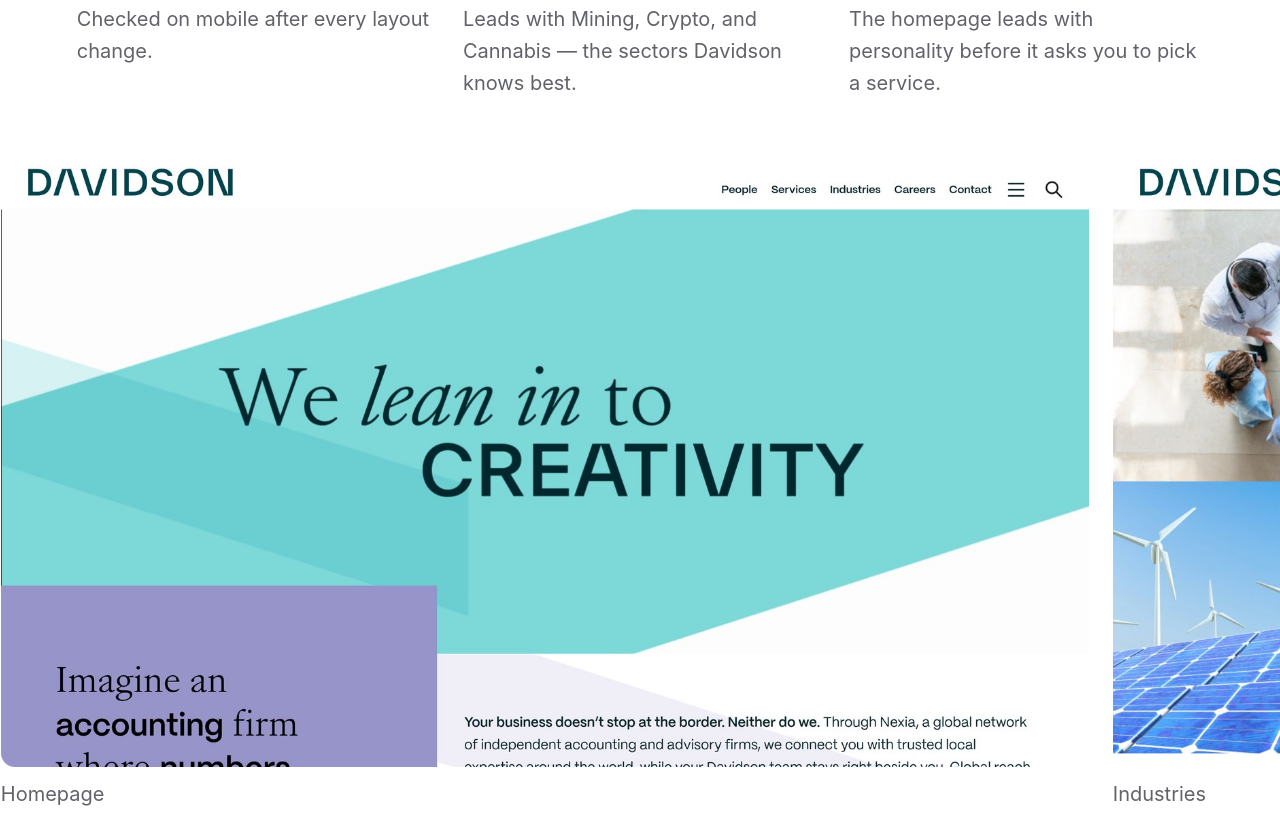
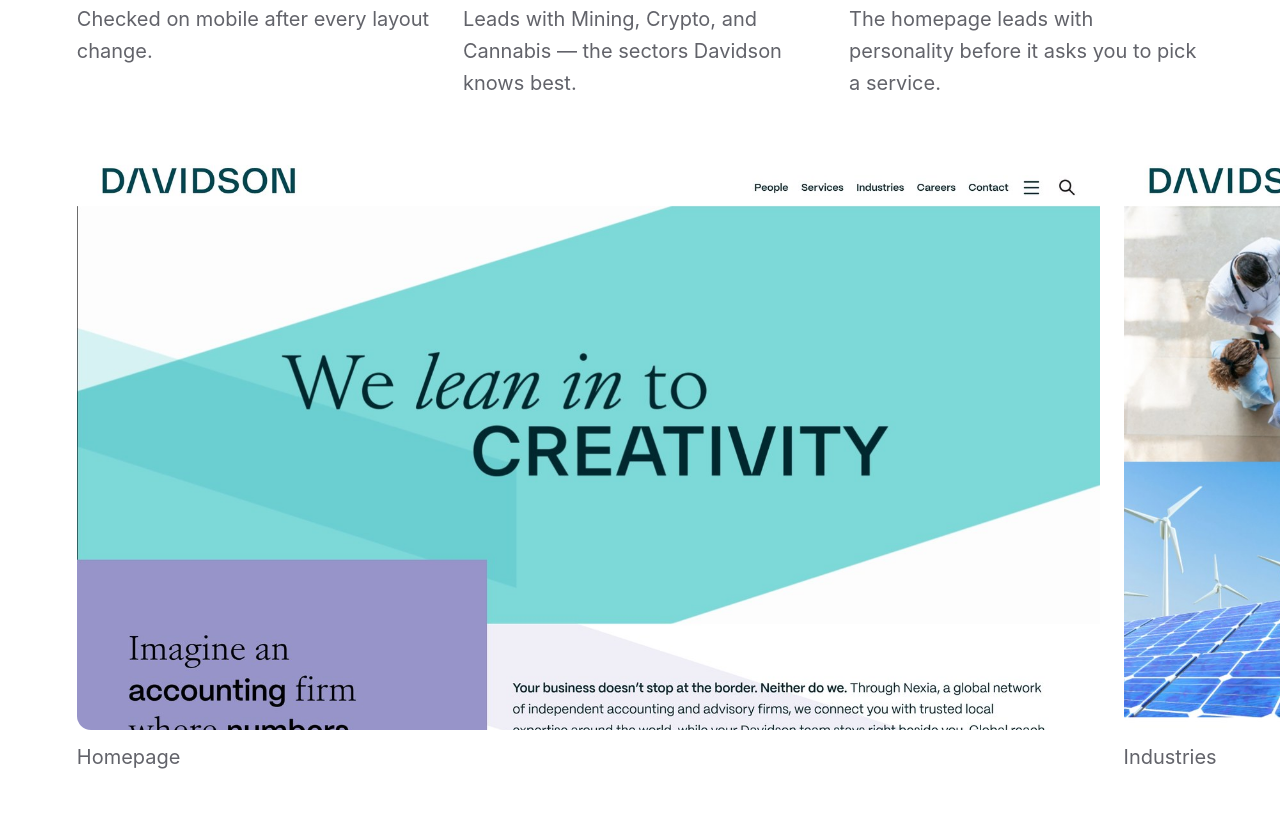
Before and after one commit to mvilio/website, a plain HTML site: page davidson.html in a window 1280 px wide. Shown: the part 5362-6180 px from the top of the page. Drawn offline with Linux system fonts and the light colour scheme.

Commit message:
update 1.8

```diff
--- a/davidson.html
+++ b/davidson.html
@@ -76,9 +76,8 @@
     @media (max-width: 768px) { .mockup-grid { grid-template-columns: repeat(2, 1fr); } }
     .wireflow-caption { margin-top: 12px; }
     /* Full-width page slider: each slide is 85% wide so a little of the next one peeks in. */
-    .page-slider-section { padding-bottom: 64px; }
+    .page-slider-section { padding-bottom: 64px; padding-left: max(var(--gutter), calc((100vw - var(--container-width)) / 2 + var(--gutter))); }
     .page-slider { display: flex; gap: 24px; overflow-x: auto; scroll-snap-type: x mandatory; scrollbar-width: none; -webkit-overflow-scrolling: touch; }
-    .page-slide:first-child { margin-left: max(var(--gutter), calc((100vw - var(--container-width)) / 2 + var(--gutter))); }
     .page-slider::-webkit-scrollbar { display: none; }
     .page-slide { flex: 0 0 85%; scroll-snap-align: start; margin: 0; }
     .page-slide img { width: 100%; aspect-ratio: 16 / 9; object-fit: cover; object-position: top; border-radius: 14px; display: block; }
```
Also changed, not shown: 1 other file.
